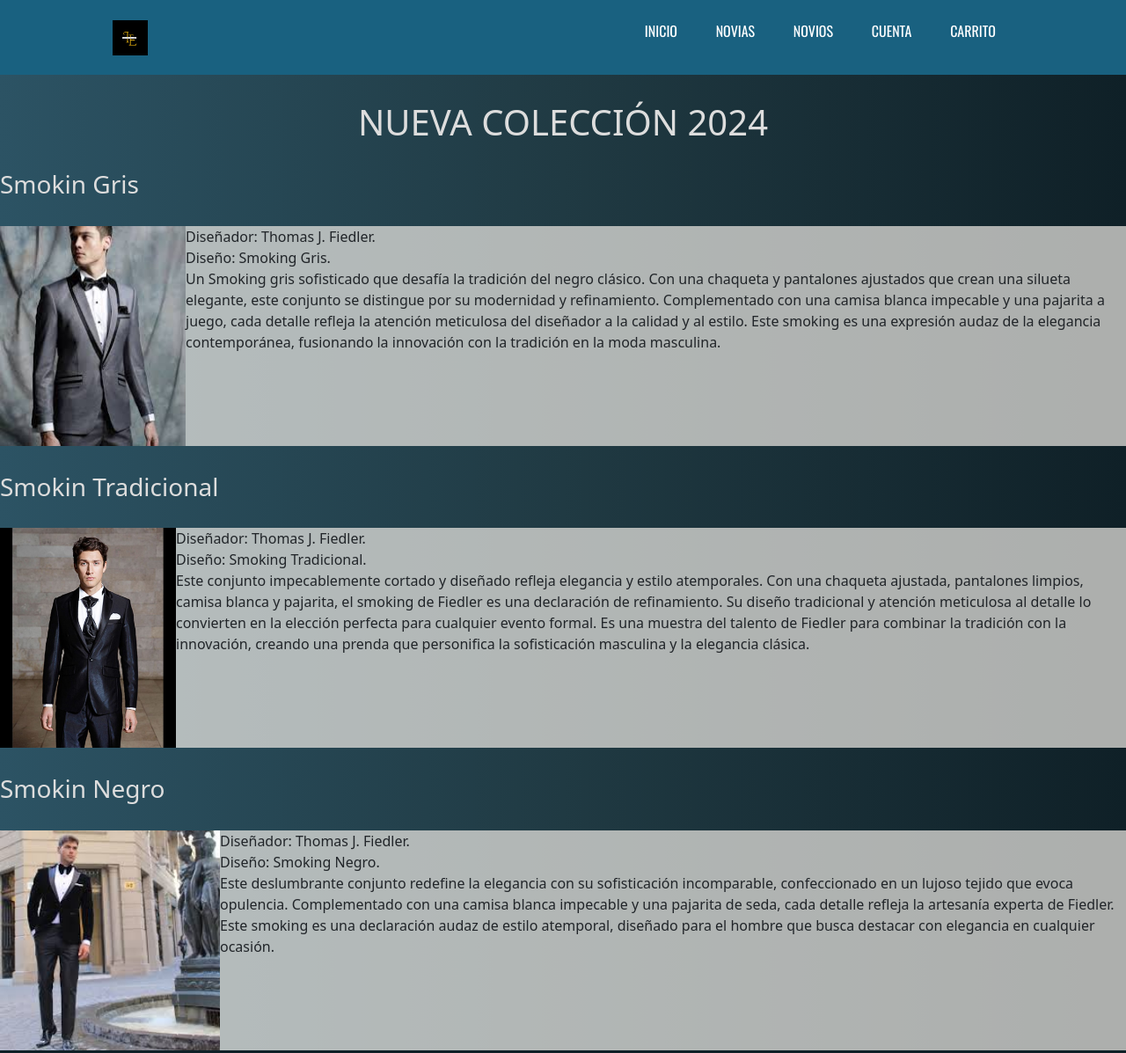
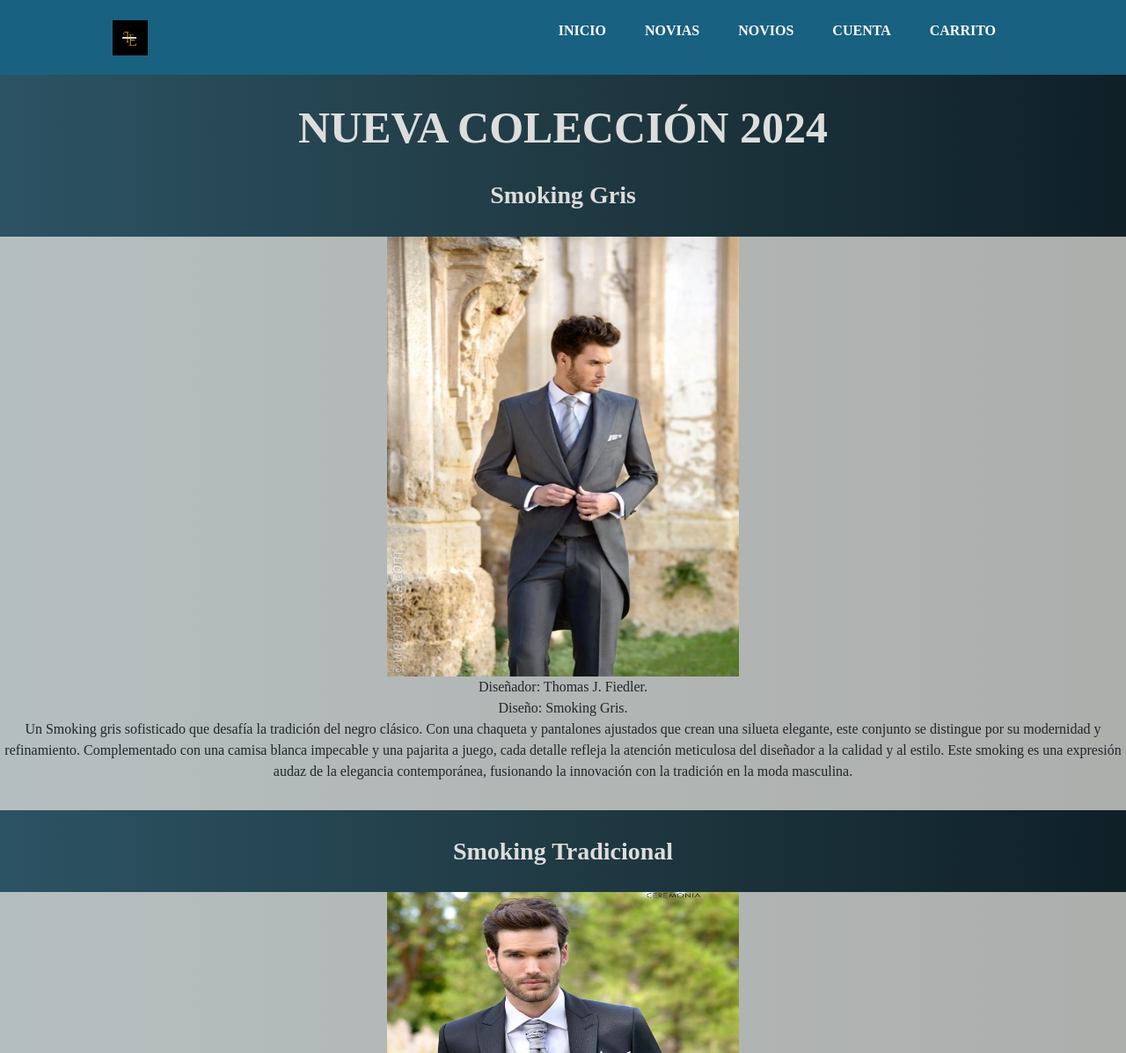
Before and after one commit to EricFlores1808/E-I, a plain HTML site: page I&E_Revista/paginas/novios.html in a window 1280 px wide. Shown: the top 1197 px of the page at 88% size. Drawn offline with nearby package versions, Linux system fonts and the light colour scheme.

Commit message:
Version #4
es la version de la Ignacia de el drive

```diff
--- a/I&E_Revista/css/IniciarSesion.css
+++ b/I&E_Revista/css/IniciarSesion.css
@@ -78,7 +78,19 @@ form {
   margin: 50px auto;
 }
 
-/* Estilos para pantallas medianas */
+
+body, h1, label, input, .registrar p, .foot p {
+  font-family: "Times New Roman", Times, serif;
+}
+
+/* Cambiar el formato del botón */
+button.btn {
+  font-family: "Times New Roman", Times, serif;
+  font-weight: bold; /* Hacer el texto en negrita */
+  font-size: 1.6em; /* Ajustar el tamaño de la fuente según sea necesario */
+}
+
+
 @media screen and (max-width: 768px) {
   form {
     width: 80%;
--- a/I&E_Revista/css/novias.css
+++ b/I&E_Revista/css/novias.css
@@ -82,12 +82,15 @@ footer {
 
 .contenedor-item {
     display: flex;
+    flex-direction: column;
+    align-items: center;
+    text-align: center;
     background-color: #f1ece7b2;
-    font-size: medium;
+    font-family: "Times New Roman", Times, serif;
 }
 
 .contenedor-item img {
-    height: 250px;
+    height: 500px;
     width: auto;
     justify-content: end;
 }
@@ -97,6 +100,35 @@ h1 {
     text-align: center;
 }
 
+
+.titulo {
+    font-family: "Times New Roman", Times, serif; /* Cambio de fuente */
+    font-weight: bold; /* Texto en negrita */
+    font-size: 50px; /* Tamaño de fuente aumentado */
+    color: #ddd;
+    margin-top: 30px;
+}
+
+.subtitulo {
+    font-family: "Times New Roman", Times, serif; /* Cambio de fuente */
+    font-weight: bold;
+    color: #ddd;
+    margin-top: 30px;
+    margin-bottom: 30px;
+}
+
+.bg-custom.text-white.py-4 {
+    font-family: "Times New Roman", Times, serif;
+}
+
+.header {
+    font-family: "Times New Roman", Times, serif;
+    font-weight: bold;
+}
+
+.subtitulo {
+    text-align: center;
+}
 
 @media (max-width: 480px) {
     .contenedor-item img {
--- a/I&E_Revista/css/novios.css
+++ b/I&E_Revista/css/novios.css
@@ -82,18 +82,50 @@ footer {
 
 .contenedor-item {
     display: flex;
+    flex-direction: column;
+    align-items: center;
+    text-align: center;
     background-color: #f1ece7b2;
-    font-size: medium;
+    font-family: "Times New Roman", Times, serif;
 }
 
 .contenedor-item img {
-    height: 250px;
-    width: auto;
+    height: 500px;
+    width: 400px;
     justify-content: end;
 }
 
 h1 {
     color: white;
+    text-align: center;
+}
+
+.titulo {
+    font-family: "Times New Roman", Times, serif;
+    font-weight: bold;
+    font-size: 50px;
+    color: #ddd;
+    margin-top: 30px;
+}
+
+.subtitulo {
+    font-family: "Times New Roman", Times, serif;
+    font-weight: bold;
+    color: #ddd;
+    margin-top: 30px;
+    margin-bottom: 30px;
+}
+
+.bg-custom.text-white.py-4 {
+    font-family: "Times New Roman", Times, serif;
+}
+
+.header {
+    font-family: "Times New Roman", Times, serif;
+    font-weight: bold;
+}
+
+.subtitulo {
     text-align: center;
 }
 
--- a/I&E_Revista/css/style.css
+++ b/I&E_Revista/css/style.css
@@ -9,12 +9,12 @@
 }
 
 body {
+    font-family: 'Times New Roman', Times, serif;
     background: #0d0d0e;
     background: -webkit-linear-gradient(to right, #1c6d5f, #214855, #137da7);
     background: linear-gradient(to right, #1c6d5f, #214855, #137da7);
-
+    margin: 0;
 }
-
 
 .header {
     background-color: #0f0f0f;
@@ -38,7 +38,6 @@ body {
 .header .logo img:hover {
     transform: scale(1.2);
 }
-
 
 .header .nav-links {
     list-style: none;
@@ -64,17 +63,10 @@ body {
     color: #238ab6;
 }
 
-body {
-    margin: 0;
-}
-
 footer {
     background-color: #0F2027;
-    /* color de fondo del footer */
     color: #fff;
-    /* color de texto del footer */
     padding: 20px;
-    /* espacio interno del footer */
 }
 
 .footer-container {
@@ -115,6 +107,27 @@ h1 {
     text-align: center;
 }
 
+
+.img-thumbnail {
+    width: 500px; /* Establece el ancho deseado */
+    height: 350px; /* Establece la altura deseada */
+    object-fit: cover; /* Ajusta la imagen para cubrir el contenedor sin distorsión */
+}
+
+#Nuevos_Diseños {
+    font-family: "Times New Roman", Times, serif; /* Cambio de fuente */
+    font-size: 30px; /* Tamaño de fuente */
+    color: white; /* Color del texto */
+    text-align: center; /* Centra el texto */
+    font-weight: bold; /* Texto en negrita */
+}
+
+.header {
+    font-family: "Times New Roman", Times, serif;
+    font-weight: bold;
+}
+
+
 @media (max-width: 480px) {
     .contenedor-item img {
         display: none;
@@ -137,7 +150,6 @@ h1 {
 @media (max-width: 480px) {
     .contenedor-item img {
         display: none;
-
     }
 }
 
--- a/I&E_Revista/paginas/novios.html
+++ b/I&E_Revista/paginas/novios.html
@@ -21,7 +21,7 @@
 <body>
   <header class="header">
     <div class="logo">
-      <img src="../img/img/logopag.png" alt="LOGO E-SPORTS">
+      <img src="../img/img/logopag.png" alt="I & E_REVISTA">
     </div>
     <nav>
       <ul class="nav-links">
@@ -38,10 +38,10 @@
   <div>
     <div class="contenedor-noticias">
       <p> </p>
-      <h3 class="subtitulo">Smokin Gris</h3> <!--Centrar texto y ponerlo en blanco-->
+      <h3 class="subtitulo">Smoking Gris</h3> <!--Centrar texto y ponerlo en blanco-->
       <p> </p>
       <div class="contenedor-item">
-        <img src="../img/img/novias/novios/2.1.jpg" width="300px" height="250px" alt="Img Atomic_heart">
+        <img src="../img/img/novias/novios/novio.2.1.jpg" width="300px" height="250px" alt="Img Nueva Colección">
         <p>
           Diseñador: Thomas J. Fiedler. <br>
           Diseño: Smoking Gris. <br>
@@ -53,32 +53,32 @@
         <p>
       </div>
 
-      <h3 class="subtitulo">Smokin Tradicional</h3> <!--Centrar texto y ponerlo en blanco-->
+      <h3 class="subtitulo">Smoking Tradicional</h3> <!--Centrar texto y ponerlo en blanco-->
       <p> </p>
       <div class="contenedor-item">
-        <img src="../img/img/novias/novios/2.2.jpg" alt="Img Resident_Evil_4_Remake">
+        <img src="../img/img/novias/novios/novio.2.2.jpg" alt="Img Nueva Colección">
         </a>
         <p>
           Diseñador: Thomas J. Fiedler. <br>
           Diseño: Smoking Tradicional. <br>
           Este conjunto impecablemente cortado y diseñado refleja elegancia y estilo atemporales.
-          Con una chaqueta ajustada, pantalones limpios, camisa blanca y pajarita, el smoking de Fiedler
+          Con una chaqueta ajustada, pantalones limpios, camisa blanca y corbata, el smoking de Fiedler
           es una declaración de refinamiento. Su diseño tradicional y atención meticulosa al detalle lo
           convierten en la elección perfecta para cualquier evento formal. Es una muestra del talento de
           Fiedler para combinar la tradición con la innovación, creando una prenda que personifica la sofisticación
           masculina y la elegancia clásica.
         </p>
       </div>
-      <h3 class="subtitulo">Smokin Negro</h3>
+      <h3 class="subtitulo">Smoking Negro Perla</h3>
       <p> </p>
       <div class="contenedor-item">
-        <img src="../img/img/novias/novios/2.3.jpg" alt="Img The_Callisto_Protocol">
+        <img src="../img/img/novias/novios/novio.2.3.jpg" alt="Img Nueva Colección">
         </a>
         <p>
           Diseñador: Thomas J. Fiedler. <br>
           Diseño: Smoking Negro. <br>
           Este deslumbrante conjunto redefine la elegancia con su sofisticación incomparable, confeccionado en un
-          lujoso tejido que evoca opulencia. Complementado con una camisa blanca impecable y una pajarita de seda,
+          lujoso tejido que evoca opulencia. Complementado con una camisa blanca impecable, chaleco gris y corbatón negro de seda,
           cada detalle refleja la artesanía experta de Fiedler. Este smoking es una declaración audaz de estilo atemporal,
           diseñado para el hombre que busca destacar con elegancia en cualquier ocasión.
 
```
Also changed, not shown: I&E_Revista/index.html (+21 -20 lines), I&E_Revista/paginas/carrito.html (+32 -16 lines), I&E_Revista/paginas/novias.html (+5 -5 lines), I&E_Revista/img/img/novia.p.jpg, I&E_Revista/img/img/novia.pp.jpg, I&E_Revista/img/img/novias/novios/novio.2.1.jpg (added), I&E_Revista/img/img/novias/novios/novio.2.2.jpg (added), I&E_Revista/img/img/novias/novios/novio.2.3.jpg (added), I&E_Revista/img/img/novio.p.jpg (added), I&E_Revista/img/img/novio.pp.jpg (added).
